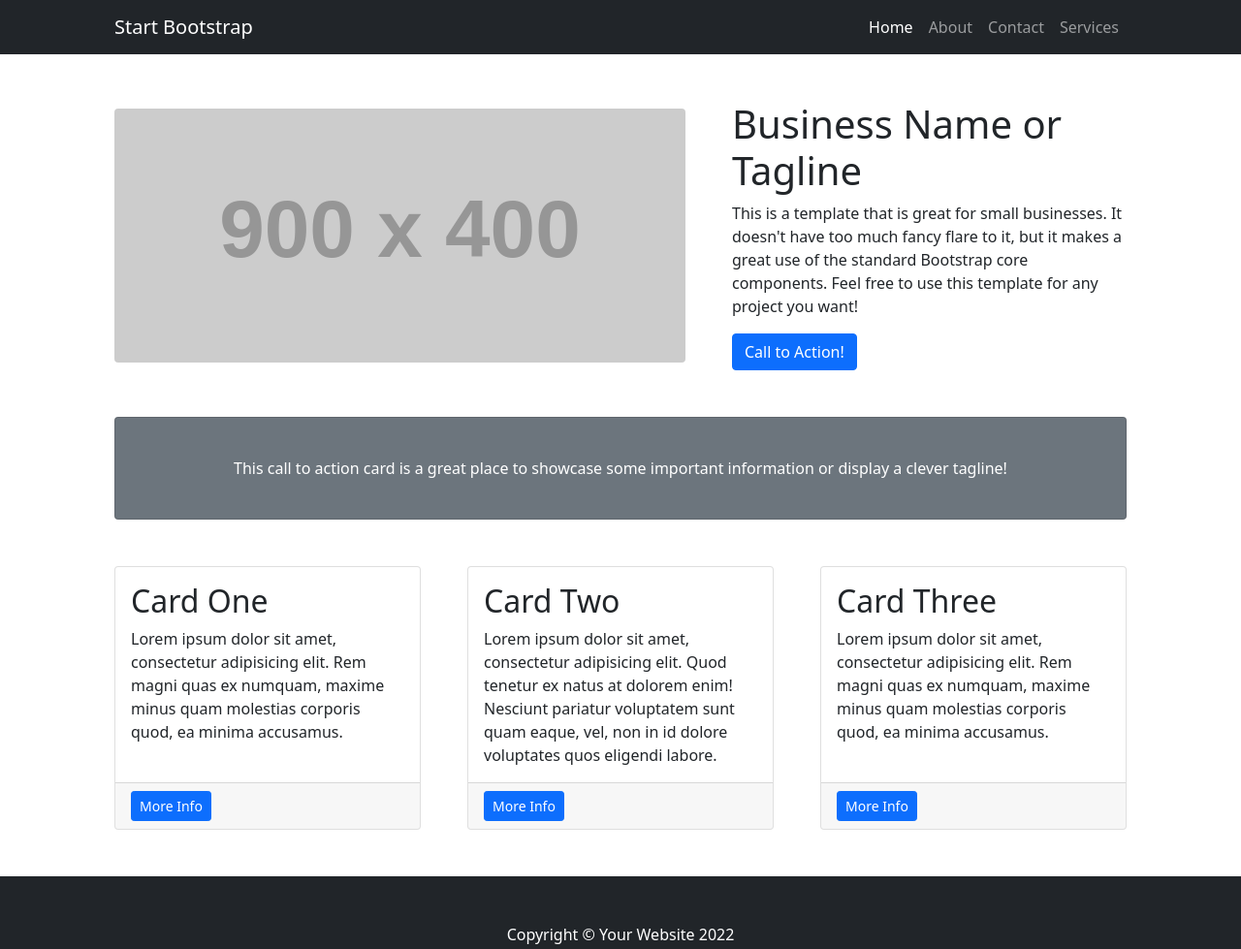
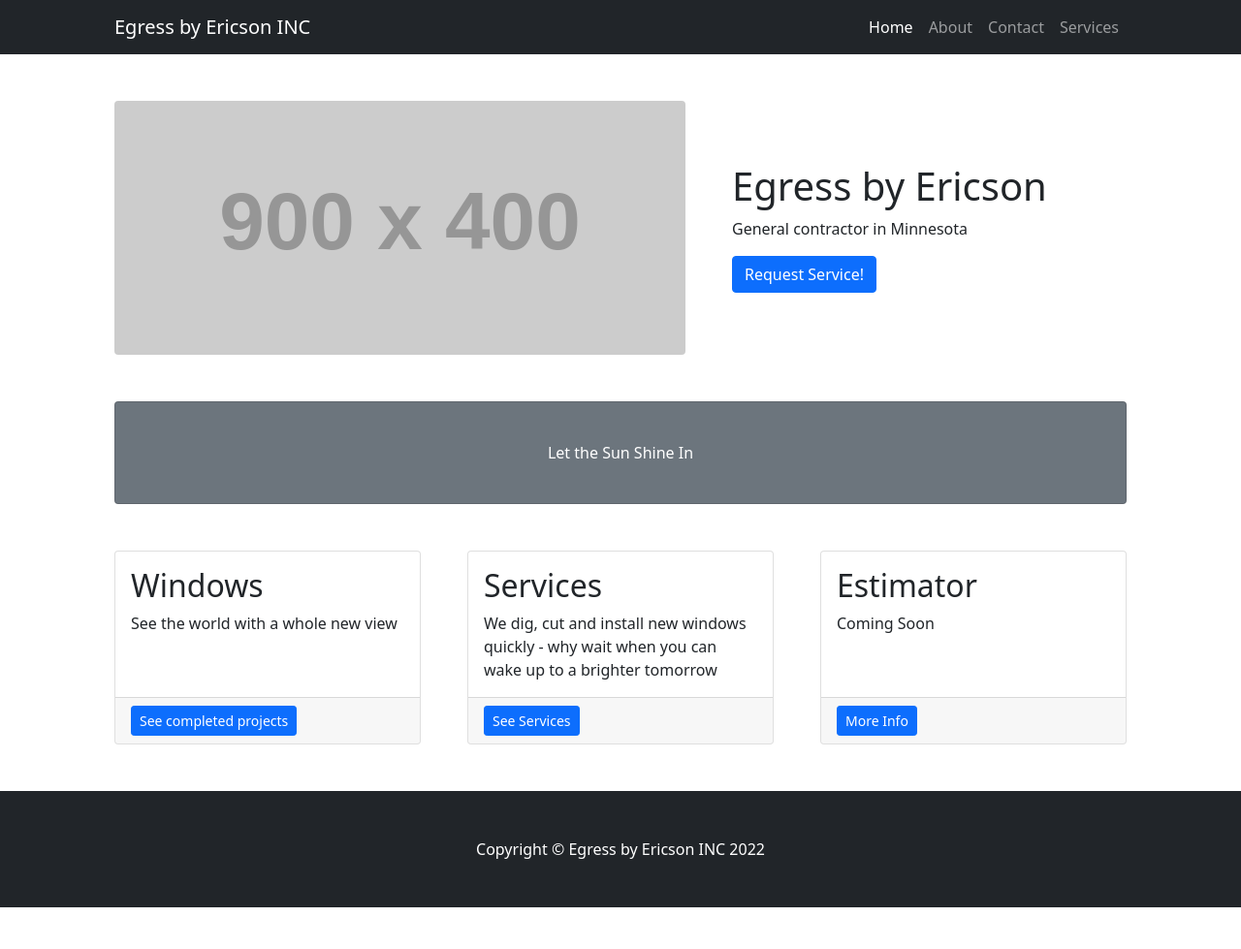
Before and after one commit to ba5eem/sunshine, a website: page dist/index.html in a window 1280 px wide. Shown: the whole page at 97% size. After the commit the page ends 936 px from the top, so only its background shows below. Drawn offline with nearby package versions, Linux system fonts and the light colour scheme; placeholder pictures from the web are drawn by us.

Commit message:
name change

```diff
--- a/dist/index.html
+++ b/dist/index.html
@@ -5,7 +5,7 @@
         <meta name="viewport" content="width=device-width, initial-scale=1, shrink-to-fit=no" />
         <meta name="description" content="" />
         <meta name="author" content="" />
-        <title>Small Business - Start Bootstrap Template</title>
+        <title>Let the Sun Shine In</title>
         <!-- Favicon-->
         <link rel="icon" type="image/x-icon" href="assets/favicon.ico" />
         <!-- Core theme CSS (includes Bootstrap)-->
@@ -15,7 +15,7 @@
         <!-- Responsive navbar-->
         <nav class="navbar navbar-expand-lg navbar-dark bg-dark">
             <div class="container px-5">
-                <a class="navbar-brand" href="#!">Start Bootstrap</a>
+                <a class="navbar-brand" href="#!">Egress by Ericson INC</a>
                 <button class="navbar-toggler" type="button" data-bs-toggle="collapse" data-bs-target="#navbarSupportedContent" aria-controls="navbarSupportedContent" aria-expanded="false" aria-label="Toggle navigation"><span class="navbar-toggler-icon"></span></button>
                 <div class="collapse navbar-collapse" id="navbarSupportedContent">
                     <ul class="navbar-nav ms-auto mb-2 mb-lg-0">
@@ -33,40 +33,40 @@
             <div class="row gx-4 gx-lg-5 align-items-center my-5">
                 <div class="col-lg-7"><img class="img-fluid rounded mb-4 mb-lg-0" src="https://dummyimage.com/900x400/dee2e6/6c757d.jpg" alt="..." /></div>
                 <div class="col-lg-5">
-                    <h1 class="font-weight-light">Business Name or Tagline</h1>
-                    <p>This is a template that is great for small businesses. It doesn't have too much fancy flare to it, but it makes a great use of the standard Bootstrap core components. Feel free to use this template for any project you want!</p>
-                    <a class="btn btn-primary" href="#!">Call to Action!</a>
+                    <h1 class="font-weight-light">Egress by Ericson</h1>
+                    <p>General contractor in Minnesota</p>
+                    <a class="btn btn-primary" href="#!">Request Service!</a>
                 </div>
             </div>
             <!-- Call to Action-->
             <div class="card text-white bg-secondary my-5 py-4 text-center">
-                <div class="card-body"><p class="text-white m-0">This call to action card is a great place to showcase some important information or display a clever tagline!</p></div>
+                <div class="card-body"><p class="text-white m-0">Let the Sun Shine In</p></div>
             </div>
             <!-- Content Row-->
             <div class="row gx-4 gx-lg-5">
                 <div class="col-md-4 mb-5">
                     <div class="card h-100">
                         <div class="card-body">
-                            <h2 class="card-title">Card One</h2>
-                            <p class="card-text">Lorem ipsum dolor sit amet, consectetur adipisicing elit. Rem magni quas ex numquam, maxime minus quam molestias corporis quod, ea minima accusamus.</p>
+                            <h2 class="card-title">Windows</h2>
+                            <p class="card-text">See the world with a whole new view</p>
                         </div>
-                        <div class="card-footer"><a class="btn btn-primary btn-sm" href="#!">More Info</a></div>
+                        <div class="card-footer"><a class="btn btn-primary btn-sm" href="#!">See completed projects</a></div>
                     </div>
                 </div>
                 <div class="col-md-4 mb-5">
                     <div class="card h-100">
                         <div class="card-body">
-                            <h2 class="card-title">Card Two</h2>
-                            <p class="card-text">Lorem ipsum dolor sit amet, consectetur adipisicing elit. Quod tenetur ex natus at dolorem enim! Nesciunt pariatur voluptatem sunt quam eaque, vel, non in id dolore voluptates quos eligendi labore.</p>
+                            <h2 class="card-title">Services</h2>
+                            <p class="card-text">We dig, cut and install new windows quickly - why wait when you can wake up to a brighter tomorrow</p>
                         </div>
-                        <div class="card-footer"><a class="btn btn-primary btn-sm" href="#!">More Info</a></div>
+                        <div class="card-footer"><a class="btn btn-primary btn-sm" href="#!">See Services</a></div>
                     </div>
                 </div>
                 <div class="col-md-4 mb-5">
                     <div class="card h-100">
                         <div class="card-body">
-                            <h2 class="card-title">Card Three</h2>
-                            <p class="card-text">Lorem ipsum dolor sit amet, consectetur adipisicing elit. Rem magni quas ex numquam, maxime minus quam molestias corporis quod, ea minima accusamus.</p>
+                            <h2 class="card-title">Estimator</h2>
+                            <p class="card-text">Coming Soon</p>
                         </div>
                         <div class="card-footer"><a class="btn btn-primary btn-sm" href="#!">More Info</a></div>
                     </div>
@@ -75,7 +75,7 @@
         </div>
         <!-- Footer-->
         <footer class="py-5 bg-dark">
-            <div class="container px-4 px-lg-5"><p class="m-0 text-center text-white">Copyright &copy; Your Website 2022</p></div>
+            <div class="container px-4 px-lg-5"><p class="m-0 text-center text-white">Copyright &copy; Egress by Ericson INC 2022</p></div>
         </footer>
         <!-- Bootstrap core JS-->
         <script src="https://cdn.jsdelivr.net/npm/bootstrap@5.1.3/dist/js/bootstrap.bundle.min.js"></script>
```
